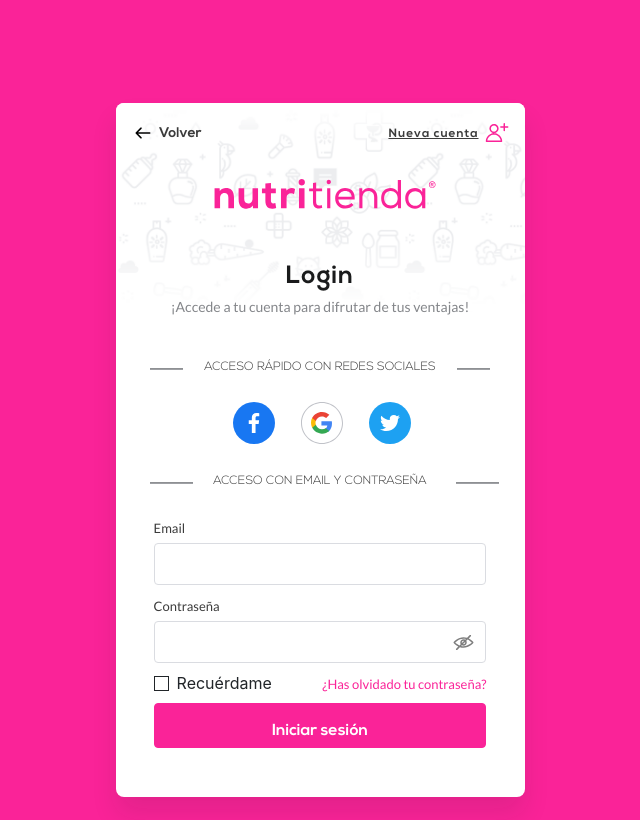
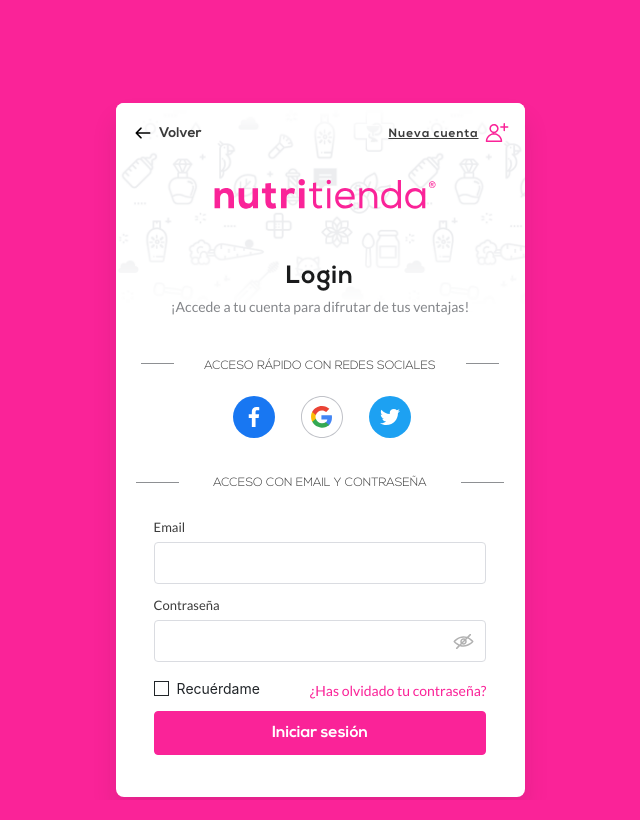
Before and after one commit to dgargantilla-webimpacto/TareaNutritienda, a website: page Tarea/index.html in a window 1280 px wide. Shown: the whole page, without its empty margins (320-960 px from the left). Drawn offline with Linux system fonts and the light colour scheme.

Commit message:
Agregamos pequeños ajustes

```diff
--- a/Tarea/css/style.css
+++ b/Tarea/css/style.css
@@ -434,10 +434,8 @@
         height: 130px;
         width: 409px;
     }
-
-
     .fila5{
-        height: 354px;
+        height: 314px;
         width: 409px;
     }
     .filaA2{
@@ -455,7 +453,13 @@
         height: 13px;
     }
     a{
-        font-size: 13px;
+        font-size: 14px;
+    }
+    .filabtn{
+        height: 18%;
+    }
+    .colbtn{
+        height: 90%;
     }
   }
 
@@ -598,13 +602,13 @@
 
 .hr{
     width: 33px;
-    height: 1px;
+    margin-top: 11px;
     background: #9EA0A4;
 }
 
 .hr2{
     width: 43px;
-    height: 1px;
+
     background: #9EA0A4;
 }
 
@@ -663,7 +667,7 @@
     margin-top: 0px;
 
     z-index: 2;
-    opacity: .5;
+    opacity: .3;
     right: 0px;
     top:30px;
   }
@@ -697,7 +701,7 @@
 #boton{
     /* border-color: #FA2398;
     background-color: #FA2398 ; */
-    height: 80%;
+    /* height: 100%; */
     font-family: Nexa-XBold;
     font-size: 16px;
     letter-spacing: 0;
@@ -709,6 +713,9 @@
     border: 1px solid;
 }
 
+.filaA2{
+    display: inline-block;
+}
 /* input[type=checkbox] {
     display: none;
     border: 1px;
--- a/Tarea/index.html
+++ b/Tarea/index.html
@@ -75,10 +75,13 @@
 
                       <div class="container cf">
 
-                        <div class="row justify-content-center mt-3  filaA2">
-                          <div class="col-1 p-0"><hr class="hr"></div>
+                        <div class="row justify-content-center align-items-center mt-3  filaA2">
+                          <hr class="hr">
+                          <span class="span5">ACCESO RÁPIDO CON REDES SOCIALES</span>
+                          <hr class="hr">
+                          <!-- <div class="col-1 p-0"><hr class="hr"></div>
                           <div class="col-8 p-0"><span class="span5">ACCESO RÁPIDO CON REDES SOCIALES</span></div>
-                          <div class="col-1 p-0"><hr class="hr"></div>
+                          <div class="col-1 p-0"><hr class="hr"></div>   -->
                         </div>
 
                         <div class="row justify-content-center mt-3 filaA3">
@@ -100,10 +103,13 @@
                     <!-- Formulario -->
                     <div class="row fila5">
                       <div class="container c2 ">
-                        <div class="row justify-content-center filaA2 ">
-                          <div class="col-1 col-sm-1 p-0"><hr class="hr2"></div>
+                        <div class="row justify-content-center align-items-center filaA2">
+                          <!-- <div class="col-1 col-sm-1 p-0"><hr class="hr2"></div>
                           <div class="col-8 col-sm-8 p-0"><span class="span5">ACCESO CON EMAIL Y CONTRASEÑA</span></div>
-                          <div class="col-1 col-sm-1 p-0"><hr class="hr2"></div>
+                          <div class="col-1 col-sm-1 p-0"><hr class="hr2"></div>  -->
+                          <hr class="hr2">
+                          <span class="span5">ACCESO CON EMAIL Y CONTRASEÑA</span>
+                          <hr class="hr2">
                         </div>
 
                         <div class="row justify-content-center filaF">
@@ -126,7 +132,7 @@
                             </div>
 
 
-                            <div class="row justify-content-between mt-2">
+                            <div class="row justify-content-between mt-3">
                               <div class="col-2">
                                 <!-- <input class="custom-radio-checkbox__input" type="checkbox" >
                                 <span class="custom-radio-checkbox__show custom-radio-checkbox__show--checkbox"></span> -->
@@ -142,8 +148,8 @@
 
                             </div>
                             <div class="row justify-content-center filabtn">
-                              <div class="col-11 p-0 ">
-                                <button type="button" class="btn btn-primary btn-block" id="boton">Iniciar sesión</button>
+                              <div class="col-11 p-0 mt-1 colbtn">
+                                <button type="button" class="btn btn-primary p-0 btn-block" id="boton">Iniciar sesión</button>
                               </div>
 
                             </div>
```
Also changed, not shown: Tarea/estilos.css.
